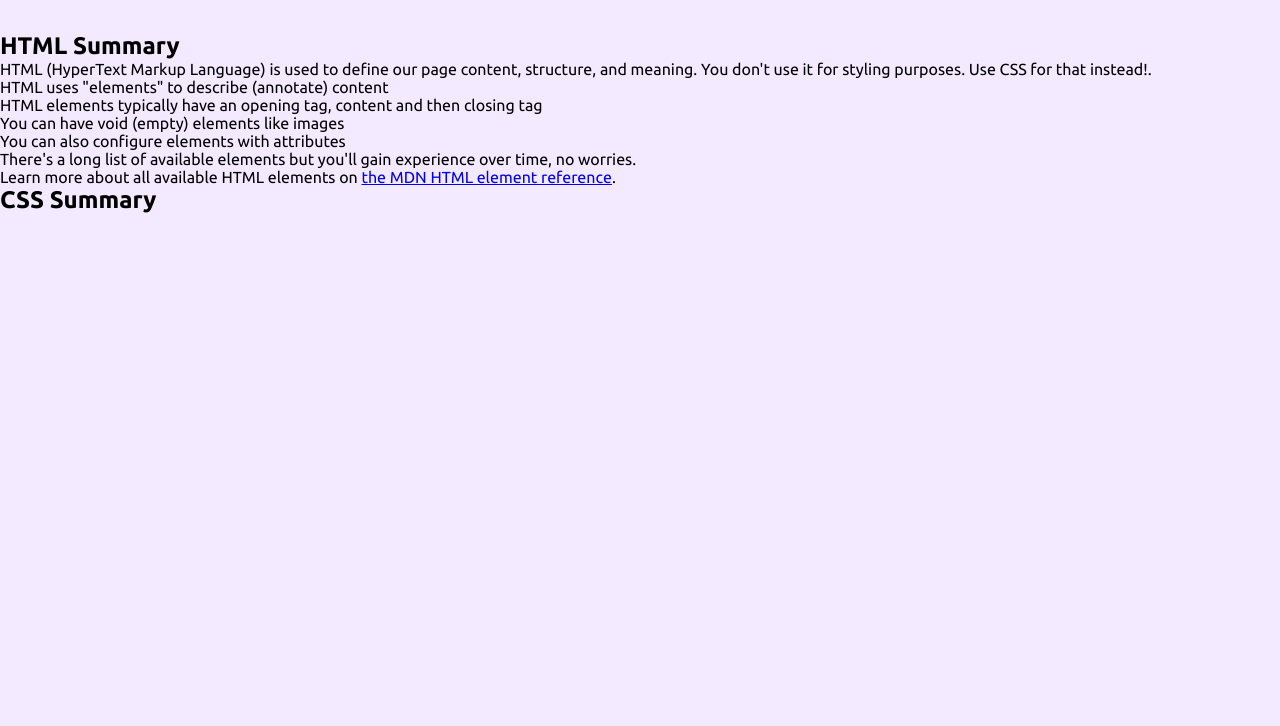
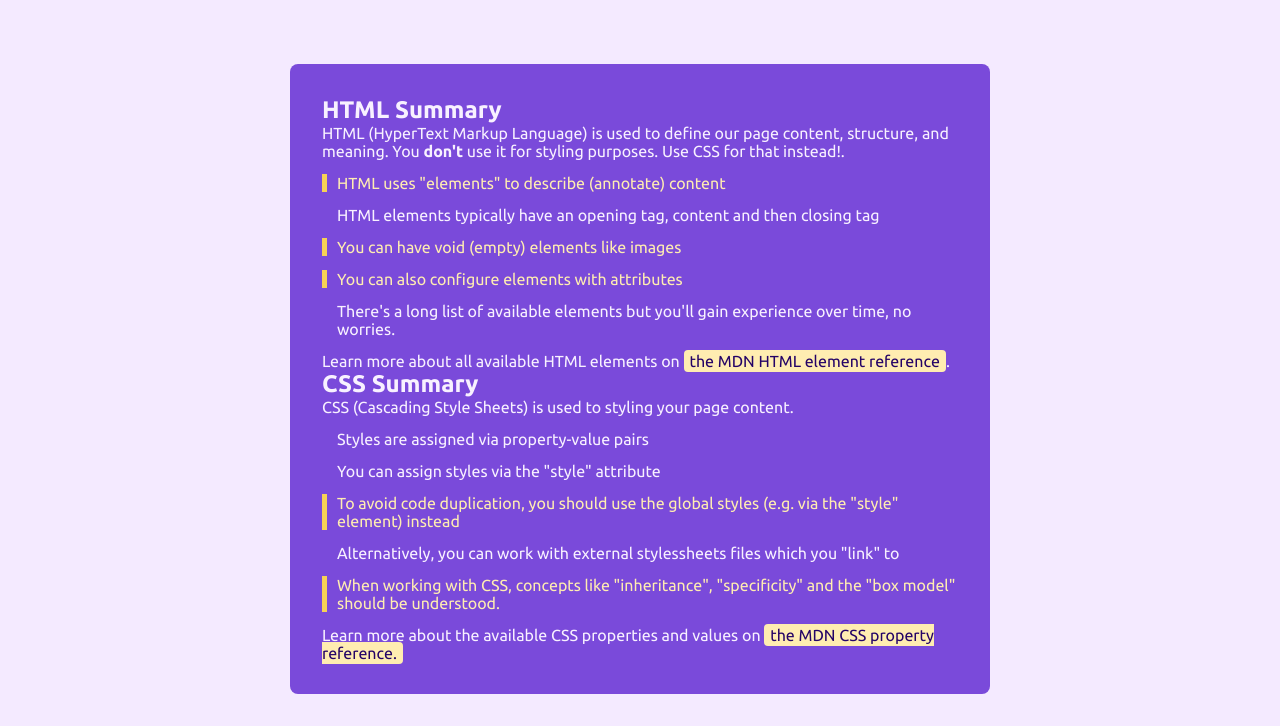
Before and after one commit to Jhonatanmizu/100DaysOfCode, a plain HTML site: page session4/index.html in a window 1280 px wide. Shown: the part 252-978 px from the top of the page. Before the commit the page ends 800 px from the top, so only its background shows below. Drawn offline with Linux system fonts and the light colour scheme.

Commit message:
Finished main content style

```diff
--- a/session4/index.html
+++ b/session4/index.html
@@ -21,18 +21,18 @@
             <h2>HTML Summary</h2>
             <p>HTML (HyperText Markup Language)
                 is used to define our page content, structure, and meaning.
-                You don't use it for styling purposes.
+                You <span class="highlight">don't</span> use it for styling purposes.
                 Use CSS for that instead!.
             </p>
-            <ul class="list-group">
-                <li>
+            <ul class="html-list list">
+                <li class="extra-important">
                     HTML uses "elements" to describe (annotate) content
                 </li>
                 <li>
                     HTML elements typically have an opening tag, content and then closing tag
                 </li>
-                <li>You can have void (empty) elements like images</li>
-                <li>You can also configure elements with attributes</li>
+                <li class="extra-important">You can have void (empty) elements like images</li>
+                <li class="extra-important">You can also configure elements with attributes</li>
                 <li>There's a long list of available elements but you'll gain experience
                     over time, no worries.</li>
             </ul>
@@ -44,7 +44,33 @@
         </section>
         <section class="css">
             <h2>CSS Summary</h2>
-
+            <p>CSS (Cascading Style Sheets) is used to styling your page content.</p>
+            <ul id="css-list" class="list">
+                <li>
+                    Styles are assigned via property-value pairs
+                </li>
+                <li>
+                    You can assign styles via the "style" attribute
+                </li>
+                <li class="extra-important">
+                    To avoid code duplication, you should use the global
+                    styles (e.g. via the "style" element) instead
+                </li>
+                <li>
+                    Alternatively, you can work with external stylessheets files which you "link" to
+                </li>
+                <li class="extra-important">
+                    When working with CSS,
+                    concepts like "inheritance",
+                    "specificity" and the "box model"
+                    should be understood.
+                </li>
+            </ul>
+            <p>
+                Learn more about the available CSS properties and values on <a
+                    href="https://developer.mozilla.org/en-US/docs/Web/CSS/Reference">the MDN CSS property
+                    reference.</a>
+            </p>
         </section>
     </main>
     <footer>
--- a/session4/style.css
+++ b/session4/style.css
@@ -10,7 +10,7 @@
 body {
   font-family: "Ubuntu", sans-serif;
   width: 100%;
-  /* color: #fff; */
+
   background-color: rgb(244, 234, 255);
 }
 header {
@@ -24,3 +24,43 @@ header {
 header .header-logo {
   width: 300px;
 }
+a {
+  text-decoration: none;
+}
+.main {
+  border-radius: 8px;
+  margin: 32px auto;
+  padding: 32px;
+  width: 700px;
+  color: rgb(248, 241, 255);
+  background-color: rgb(122, 74, 218);
+}
+.main a {
+  color: rgb(36, 3, 102);
+  background-color: rgb(255, 237, 177);
+  cursor: pointer;
+  padding: 2px 6px;
+  border-radius: 4px;
+  transition: all 0.5s ease;
+}
+.main a:hover,
+a:active {
+  background-color: rgb(250, 201, 39);
+}
+.list {
+  margin: 0;
+  padding: 0;
+  list-style: none;
+}
+.list li {
+  margin: 14px 0;
+  padding-left: 10px;
+  border-left: 5px solid transparent;
+}
+.list .extra-important {
+  color: rgb(255, 237, 177);
+  border-color: rgb(247, 209, 85);
+}
+.highlight {
+  font-weight: 700;
+}
```
